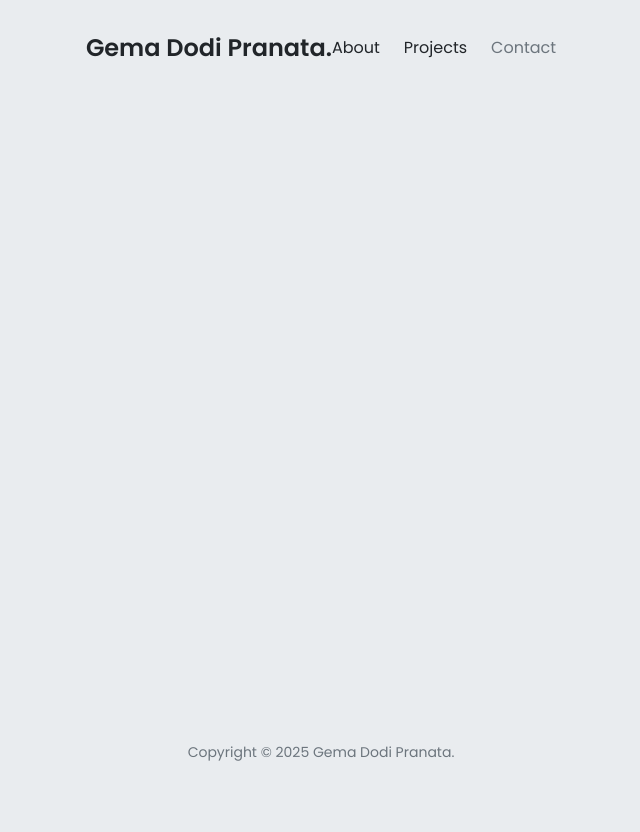
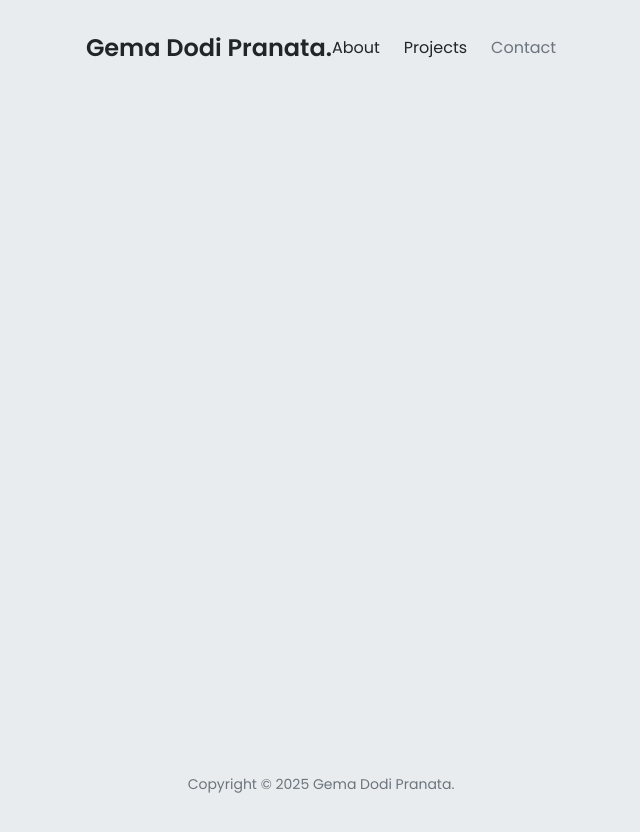
Before and after one commit to gemadp01/personal-web, a React (Vite) app: page /contact in a window 1280 px wide. Shown: the whole page, without its empty margins (319-959 px from the left). Before the commit the page ends 800 px from the top, so only its background shows below. Built offline with nearby package versions, Linux system fonts and the light colour scheme.

Commit message:
style(Footer)

```diff
--- a/src/components/Footer.tsx
+++ b/src/components/Footer.tsx
@@ -1,6 +1,6 @@
 export const Footer = () => {
   return (
-    <footer className="min-h-24 flex justify-center items-center fixed bottom-0 right-0 left-0">
+    <footer className="h-24 flex justify-center items-center mt-auto">
       <p className="text-sm text-seventh">
         Copyright © 2025 Gema Dodi Pranata.
       </p>
```
